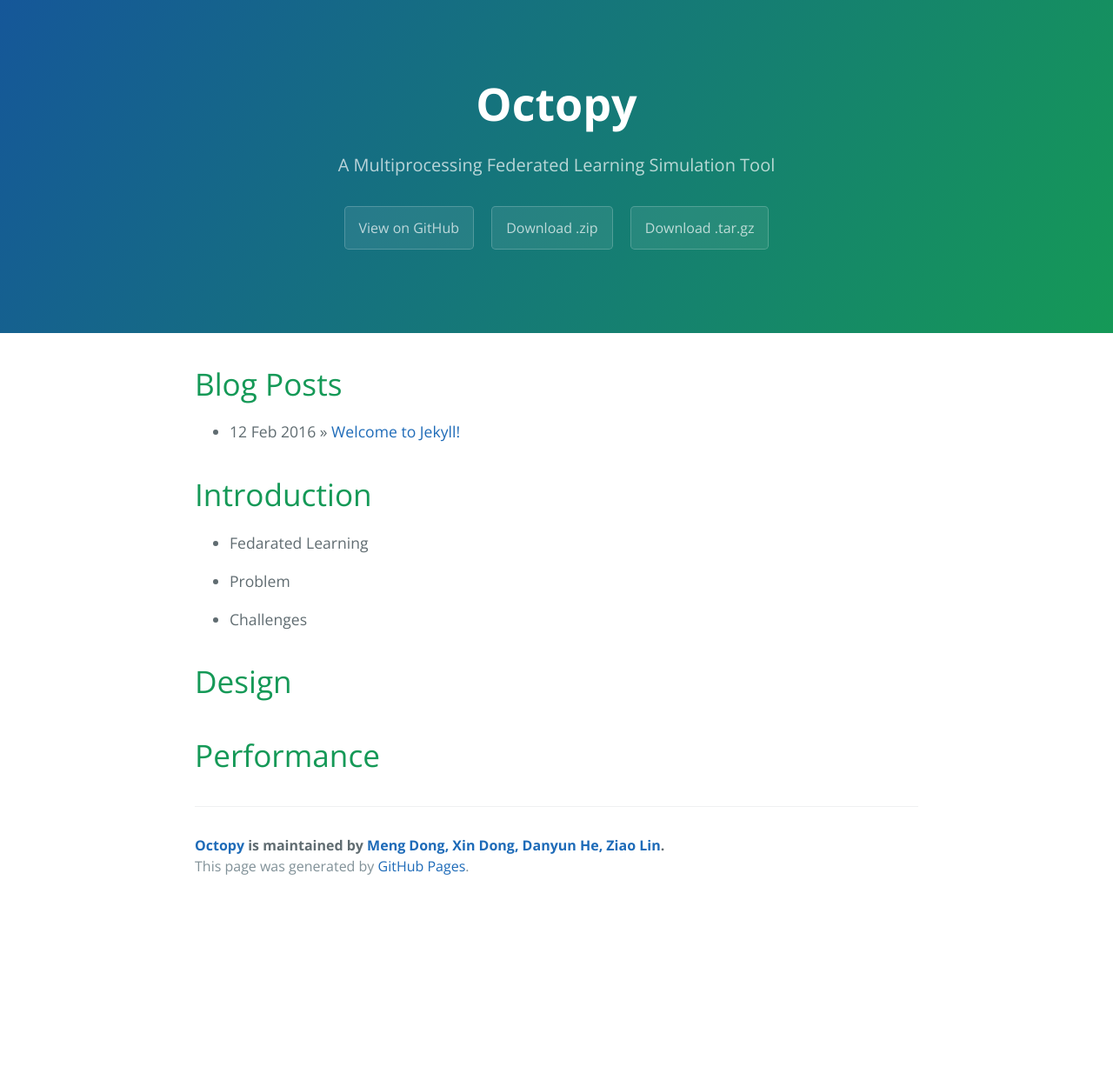
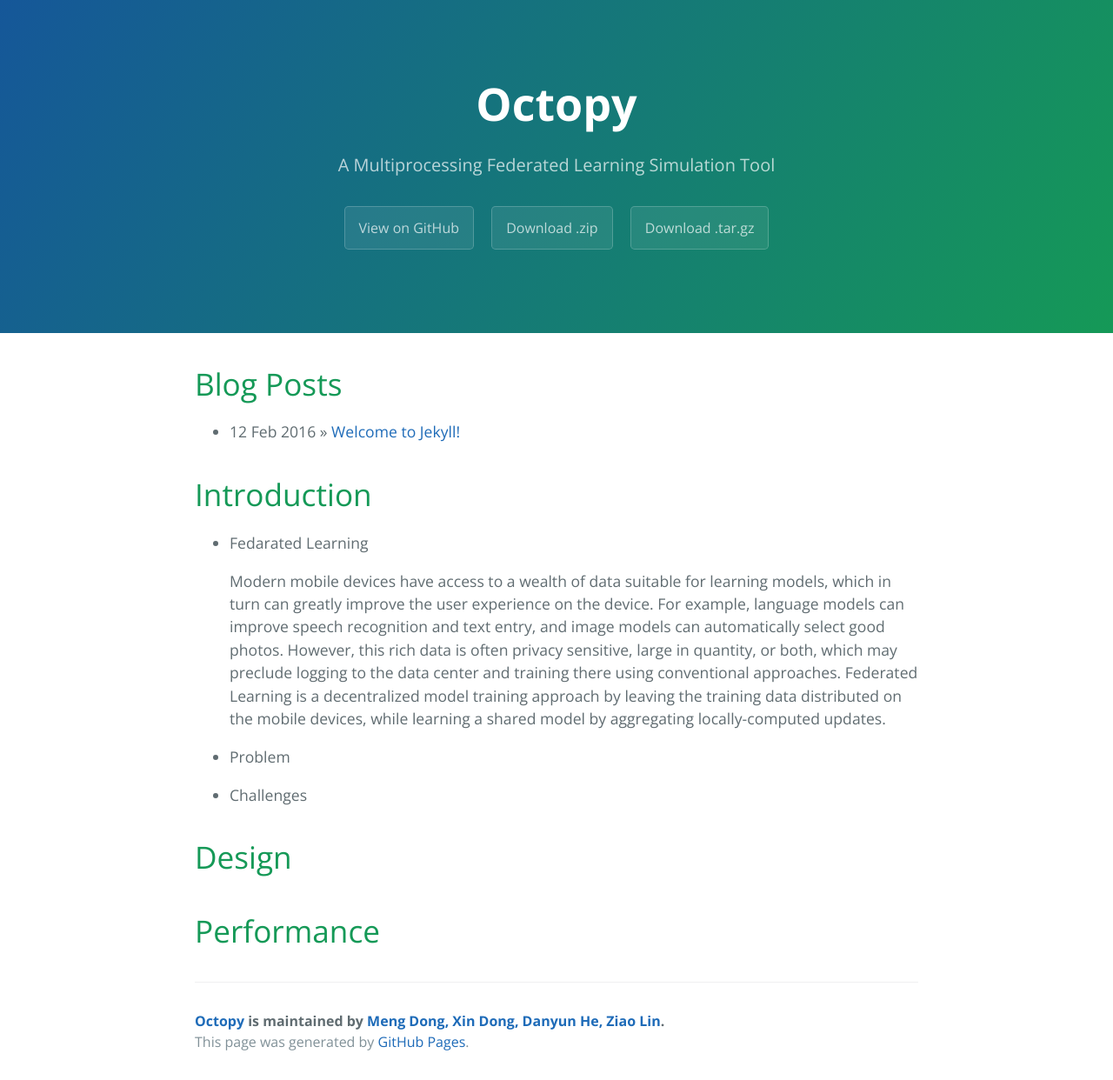
Before and after one commit to m7dong/Octopy, a Jekyll site: the page built from docs/index.html, in a window 1280 px wide. Shown: the whole page at 87% size. Built offline with Jekyll 4.4.1, drawn with Linux system fonts in a browser that asks for light colours; the list of posts is cut into pages by our own code; before the commit the page ends 1040 px from its top, so only the background shows below that.

Commit message:
update website

```diff
--- a/docs/index.html
+++ b/docs/index.html
@@ -14,6 +14,12 @@
     <ul class="posts">
       {% for post in site.posts %}
         <li><span>Fedarated Learning</li>
+          <p>
+            Modern mobile devices have access to a wealth of data suitable for learning models, which in turn can greatly improve the user experience on the device. For example, language models can improve speech recognition and text entry, and image models can automatically select good photos. However, this rich data is often privacy sensitive, large in quantity, or both, which may preclude logging to the data center and training there using conventional approaches.
+            Federated Learning is a decentralized model training approach by leaving the training data distributed on the mobile devices, while learning a shared model by aggregating locally-computed updates.
+
+
+          </p>
 
       {% endfor %}
     </ul>
```
